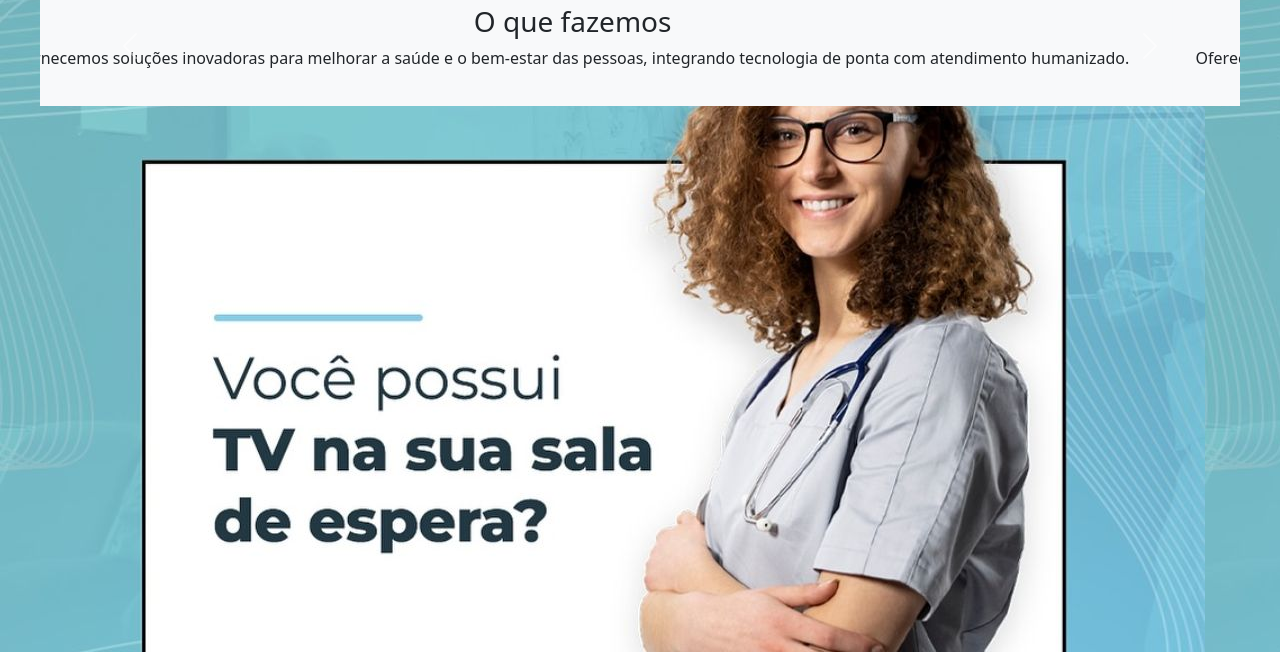
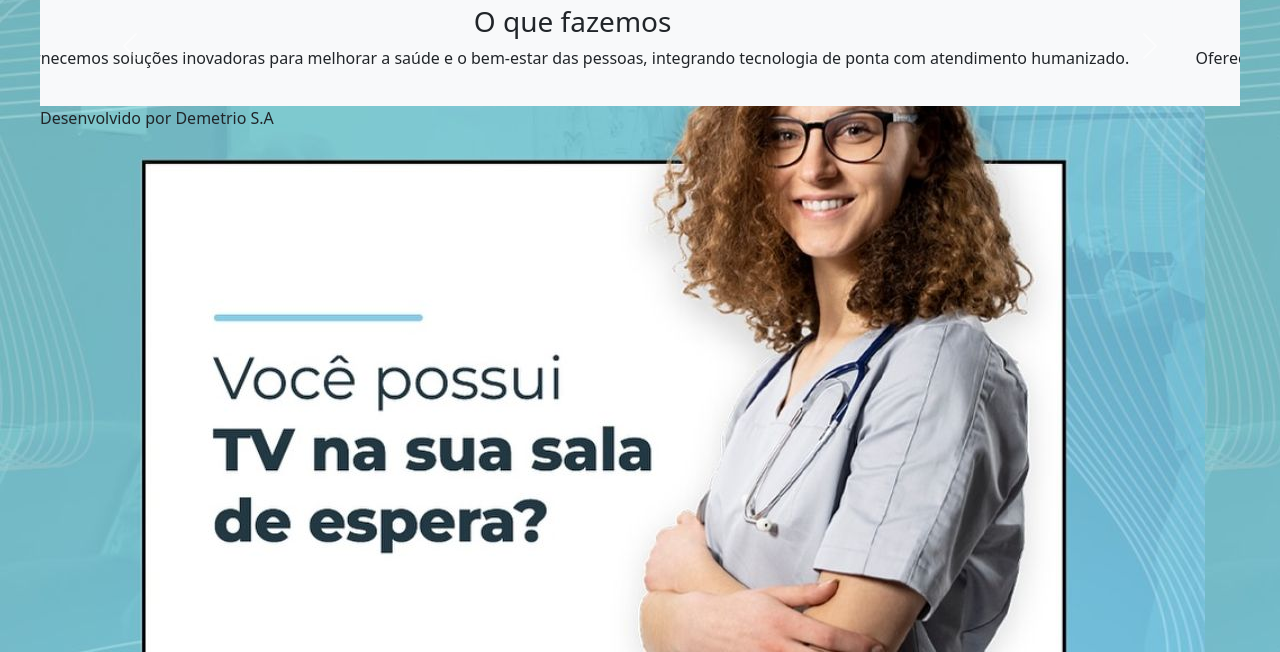
Before and after one commit to andersondemetrio/saudetv, a plain HTML site: page index.html in a window 1280 px wide. Shown: the part 148-800 px from the top of the page. Drawn offline with nearby package versions, Linux system fonts and the light colour scheme.

Commit message:
Add fotter

```diff
--- a/index.html
+++ b/index.html
@@ -54,5 +54,6 @@ h1, h2 {
 
     <!-- Bootstrap JS -->
     <script src="https://cdn.jsdelivr.net/npm/bootstrap@5.3.0/dist/js/bootstrap.bundle.min.js"></script>
+    <footer> Desenvolvido por Demetrio S.A </footer>
 </body>
 </html>
```
